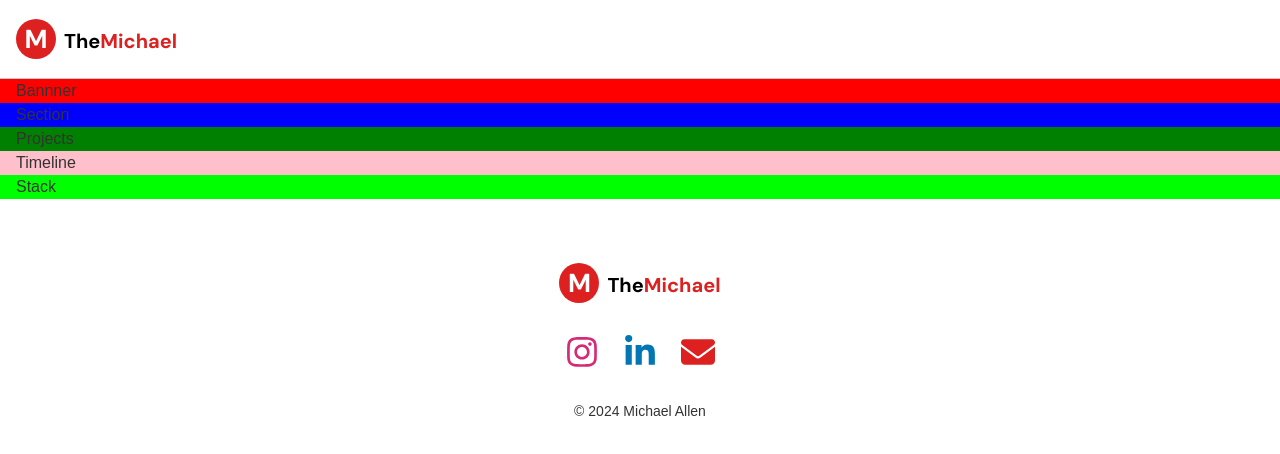
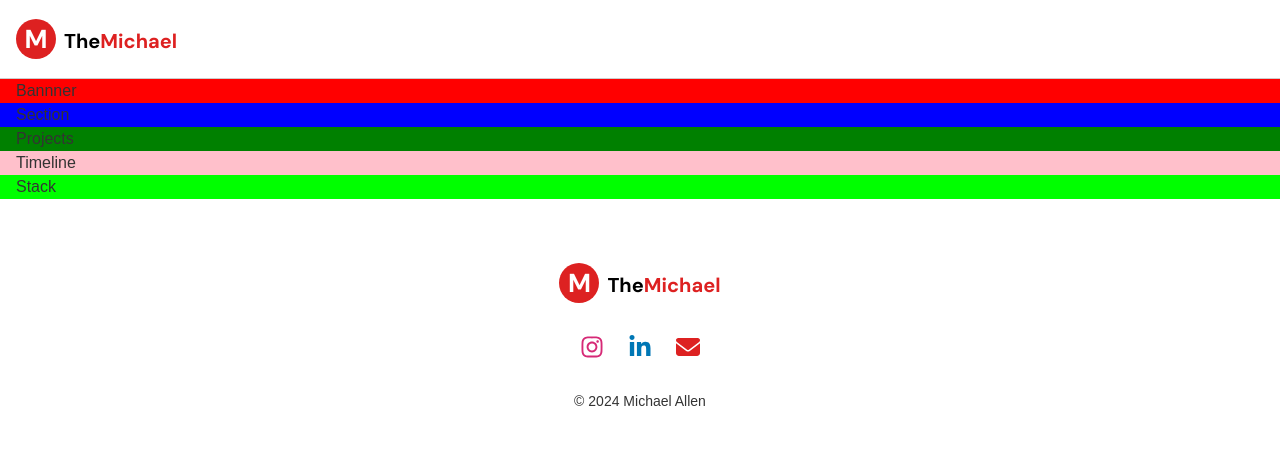
Before and after one commit to uplord/next-portfolio, a Next.js app: page / in a window 1280 px wide. Shown: the top 454 px of the page. Built offline with nearby package versions, Linux system fonts and the light colour scheme.

Commit message:
404 logo

```diff
--- a/src/app/not-found.js
+++ b/src/app/not-found.js
@@ -1,6 +1,6 @@
-import Link from 'next/link'
+import styles from "@/styles/404.module.scss";
+import Logo from '@/components/Header/Logo';
 import Buttons from "@/components/Button/Buttons";
-import styles from "@/styles/404.module.scss";
 
 export const metadata = {
   title: "404 Page not found",
@@ -16,6 +16,7 @@ export default function NotFound() {
     <div className={styles.errorPage}>
       <div className={`container`}>
         <div className={styles.content}>
+          <Logo />
           <h1>Page not found</h1>
           <p>We couldn&apos;t find the page you are looking for.</p>
           <Buttons data={buttons} className={styles.buttons} />
--- a/src/components/Social/style.module.scss
+++ b/src/components/Social/style.module.scss
@@ -11,7 +11,7 @@
     height: auto;
 
     @media (min-width: 768px) {
-      width: 34px;
+      width: 24px;
     }
   }
 }
```
